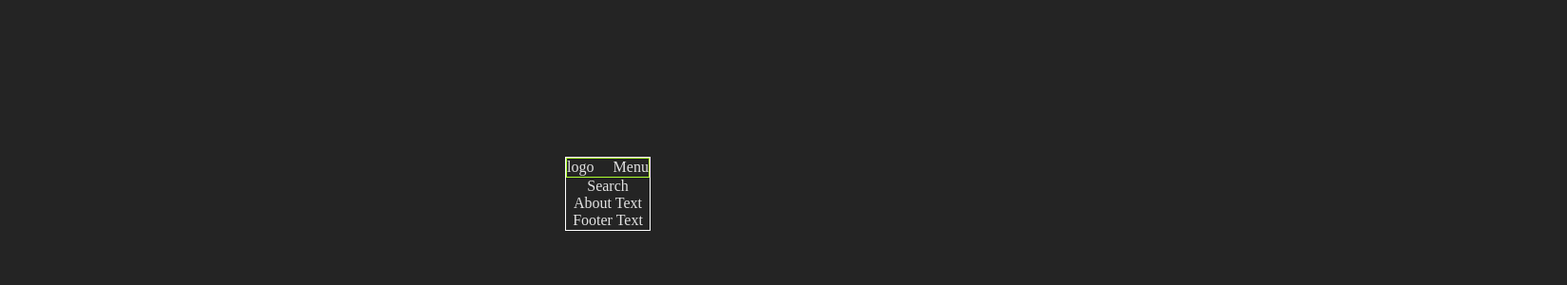
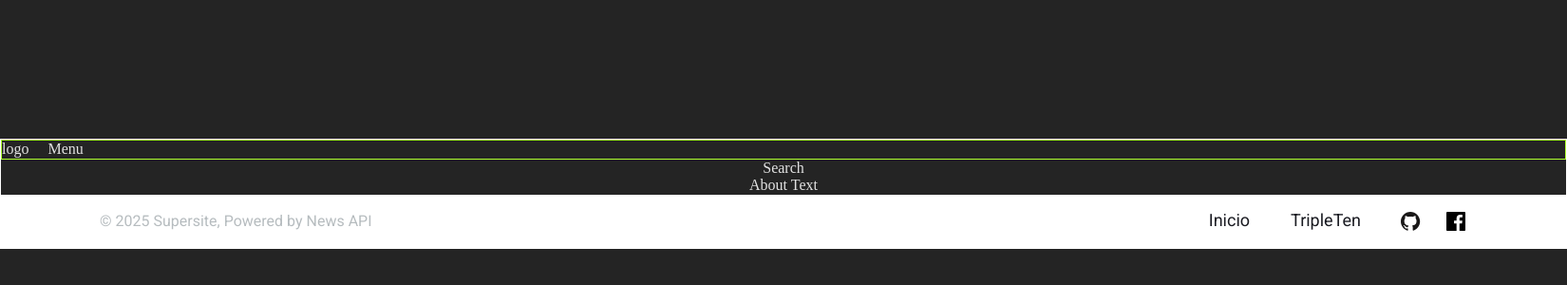
Before and after one commit to tonytrox/newsexplorerproject-frontend, a React (Vite) app: page / in a window 1280 px wide. Shown: the part 196-496 px from the top of the page at 95% size, 1650 px wide, since content can reach past the window. Built offline with nearby package versions, Linux system fonts and the light colour scheme.

Commit message:
Footer UI completed

```diff
--- a/src/App.css
+++ b/src/App.css
@@ -1,3 +1,5 @@
+@import url('https://fonts.googleapis.com/css2?family=Roboto&display=swap');
+
 #root {
   margin: 0 auto;
   text-align: center;
--- a/src/components/Footer/Footer.jsx
+++ b/src/components/Footer/Footer.jsx
@@ -1,7 +1,43 @@
-import "./footer.css";
+import './footer.css';
+import githubLogo from '../../assets/githubLogo.svg';
+import facebookLogo from '../../assets/facebookLogo.svg';
 
 function Footer() {
-    return <div>Footer Text</div>;
+  return (
+    <footer className="footer">
+      <div className="footer__container">
+        <p className="footer__copyright">
+          &copy; {new Date().getFullYear()} Supersite, Powered by News API
+        </p>
+        <nav className="footer__links-wrapper">
+          <ul className="footer__nav">
+            <li>
+              <a href="#" className="footer__nav-item" target="_blank">
+                Inicio
+              </a>
+            </li>
+            <li>
+              <a href="https://tripleten.com/" className="footer__nav-item" target="_blank">
+                TripleTen
+              </a>
+            </li>
+          </ul>
+          <ul className="footer__social">
+            <li className="footer__social-item">
+              <a href="https://github.com/" className="footer__social-icon" target="_blank">
+                <img src={githubLogo} alt="GitHub Logo" className="footer__social-icon" />
+              </a>
+            </li>
+            <li className="footer__social-item">
+              <a href="https://www.facebook.com/" className="footer__social-icon" target="_blank">
+                <img src={facebookLogo} alt="Facebook Logo" className="footer__social-icon" />
+              </a>
+            </li>
+          </ul>
+        </nav>
+      </div>
+    </footer>
+  );
 }
 
 export default Footer;
--- a/src/components/Footer/footer.css
+++ b/src/components/Footer/footer.css
@@ -0,0 +1,56 @@
+.footer {
+  font-family: 'Roboto', sans-serif;
+  font-weight: 400;
+  width: 1440px;
+  background-color: #ffffff;
+  padding: 0px 104px;
+}
+
+.footer__container {
+  display: flex;
+  justify-content: space-between;
+  align-items: center;
+}
+
+.footer__copyright {
+  font-size: 16px;
+  line-height: 22px;
+  color: #b6bcbf;
+}
+
+.footer__links-wrapper {
+  display: flex;
+}
+
+.footer__nav {
+  display: flex;
+  list-style: none;
+  padding: 0px;
+  margin: auto;
+  gap: 43px;
+}
+
+.footer__nav-item {
+  font-size: 18px;
+  text-decoration: none;
+  color: #1a1b22;
+}
+
+.footer__social {
+  display: flex;
+  list-style: none;
+  gap: 24px;
+  padding-left: 40px;
+}
+
+.footer__social-item {
+  display: flex;
+  align-items: center;
+  justify-content: center;
+  width: 24px;
+  height: 24px;
+}
+
+.footer__social-icon {
+  display: inline-flex;
+}
```
Also changed, not shown: src/assets/facebookLogo.svg (added), src/assets/githubLogo.svg (added).
